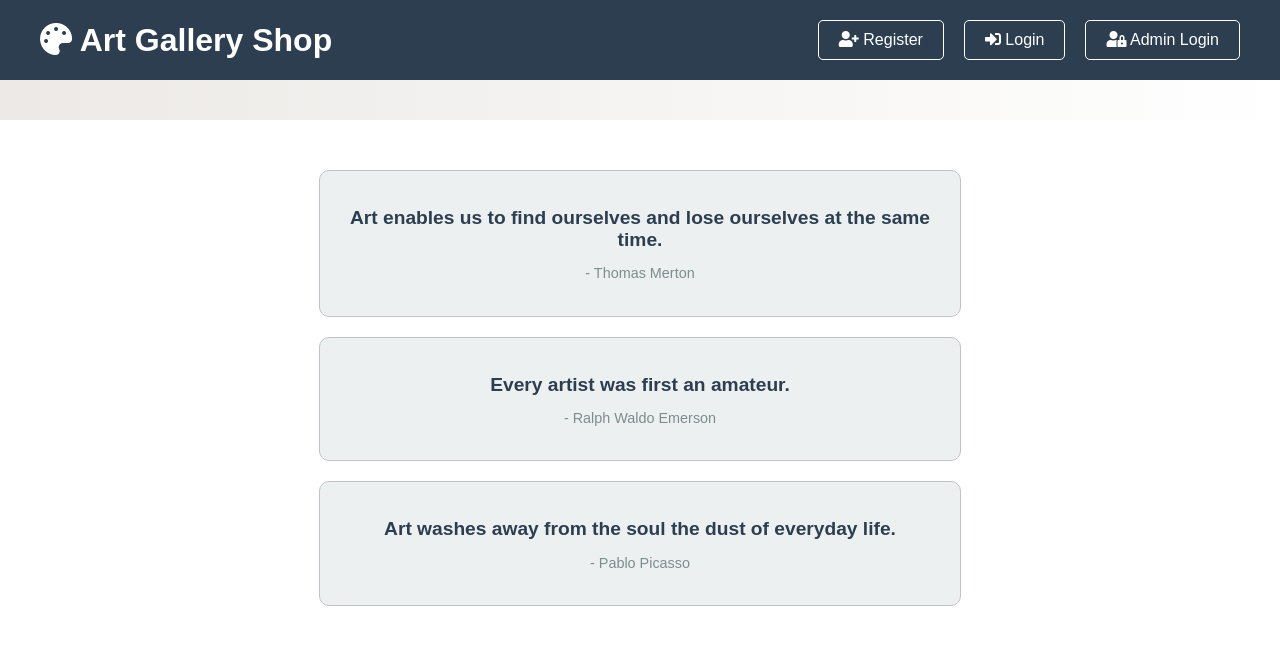
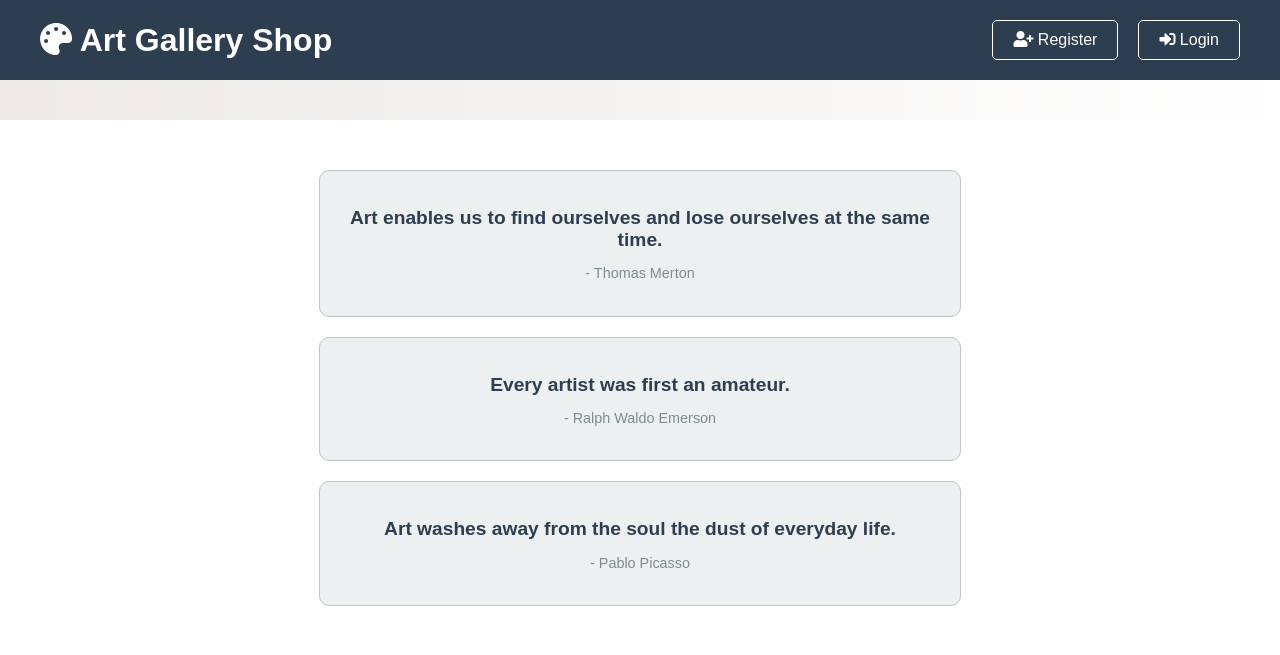
Before and after one commit to ashutosh989052/art_gallery_shop, a PHP site: page / in a window 1280 px wide. Shown: the top 655 px of the page. Run offline with PHP 8.4, Linux system fonts and the light colour scheme.

Commit message:
Update index.php

```diff
--- a/index.php
+++ b/index.php
@@ -18,7 +18,7 @@
             <div class="nav-links">
                 <a href="register.php" class="button"><i class="fas fa-user-plus"></i> Register</a>
                 <a href="login.php" class="button"><i class="fas fa-sign-in-alt"></i> Login</a>
-                <a href="admin_login.php" class="button"><i class="fas fa-user-lock"></i> Admin Login</a>
+                <!--<a href="admin_login.php" class="button"><i class="fas fa-user-lock"></i> Admin Login</a>-->
             </div>
         </div>
     </header>
```
